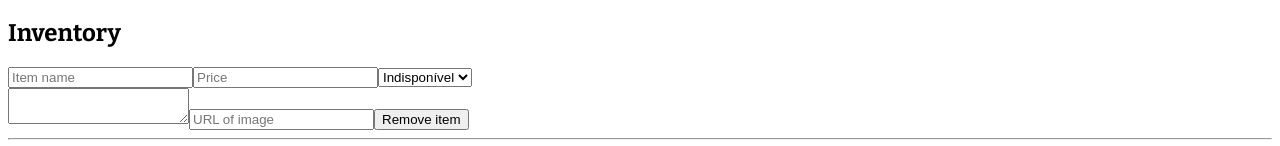
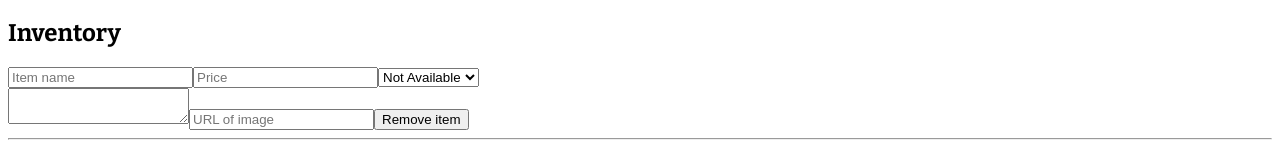
Before and after one commit to fadonascimento/dojo-vuejs-na, a Vue app: page /#/ in a window 1280 px wide. Both pictures are taken after a click on the button "Add item". Shown: the part 420-566 px from the top of the page. Built offline with nearby package versions, Linux system fonts and the light colour scheme; no server answers.

Commit message:
Normalize labels

```diff
--- a/src/components/Inventary/InventaryList.vue
+++ b/src/components/Inventary/InventaryList.vue
@@ -10,8 +10,8 @@
             <input :value="item.name" @input="updateName(key, $event)" type="text" class="form-control col-md-4" placeholder="Item name">
             <input :value="item.price" @input="updatePrice(key, $event)" type="number" class="form-control col-md-4" placeholder="Price">
             <select :value="item.status" @input="updateStatus(key, $event)" class="custom-select col-md-4">
-              <option value="1">Disponível</option>
-              <option value="0">Indisponível</option>
+              <option value="1">Available</option>
+              <option value="0">Not Available</option>
             </select>
           </div>
           <textarea :value="item.description" @input="updateDescription(key, $event)" class="form-control"></textarea>
```
